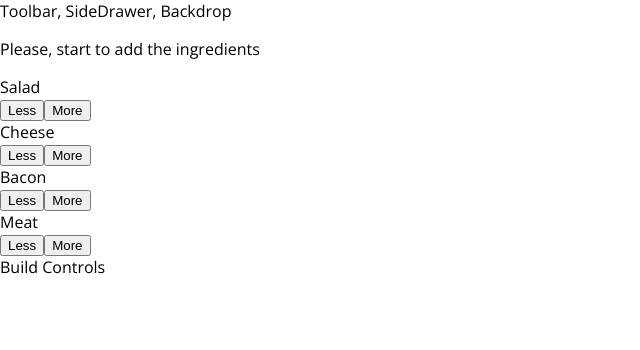
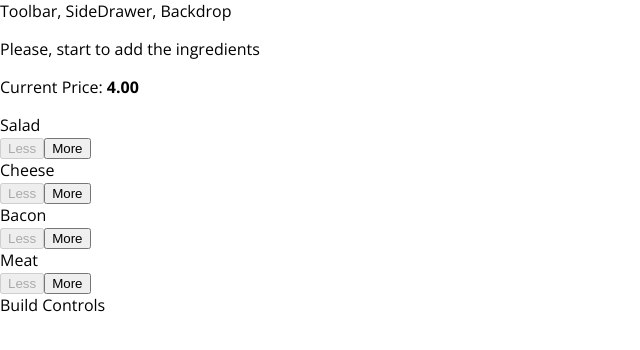
Before and after one commit to marciomarquessouza/burger-shop-react-challenge, a React app: page / in a window 1280 px wide. Shown: the top 350 px of the page, without its empty margins (0-640 px from the left). Built offline with nearby package versions, Linux system fonts and the light colour scheme.

Commit message:
Less and More button and Total Price

```diff
--- a/src/components/Burger/Buildcontrols/BuildControl/BuildControl.js
+++ b/src/components/Burger/Buildcontrols/BuildControl/BuildControl.js
@@ -4,8 +4,16 @@ import classes from './BuildControl.css';
 const buildControl = (props) => (
   <div className={ classes.BuildControl }>
     <div className={ classes.Label }>{ props.label }</div>
-    <button className={ classes.Less }>Less</button>
-    <button className={ classes.More }>More</button>
+    <button
+      className={ classes.Less }
+      onClick={ props.removed }
+      disabled={ props.disabled }
+    >
+      Less
+    </button>
+    <button className={ classes.More } onClick={ props.added }>
+      More
+    </button>
   </div>
 );
 
--- a/src/components/Burger/Buildcontrols/BuildControls.js
+++ b/src/components/Burger/Buildcontrols/BuildControls.js
@@ -11,8 +11,16 @@ const controls = [
 
 const buildControls = (props) => (
   <div className={ classes.BuildControls }>
+    <p>Current Price: <strong>{ props.totalPrice.toFixed(2) }</strong></p>
     { controls.map((ctrl, index) => (
-      <BuildControl key={ index } label={ ctrl.label }></BuildControl>
+      <BuildControl
+        key={ index }
+        label={ ctrl.label }
+        added={ () => props.ingredientAdded(ctrl.type) }
+        removed={ () => props.ingredientDeleted(ctrl.type) }
+        disabled={ props.disabled[ctrl.type] }
+      >
+      </BuildControl>
     )) }
   </div>
 )
--- a/src/components/Burger/Burger.js
+++ b/src/components/Burger/Burger.js
@@ -14,7 +14,6 @@ const burger = (props) => {
   if (impIngredients.length === 0) {
     impIngredients = <p>Please, start to add the ingredients</p>
   }
-  console.log(impIngredients);
   return (
     <div className={ classes.Burger }>
       <BurgerIngredients type="bread-top"></BurgerIngredients>
--- a/src/containers/BurgerBuilder/BurgerBuilder.js
+++ b/src/containers/BurgerBuilder/BurgerBuilder.js
@@ -2,6 +2,13 @@ import React, { Component } from 'react';
 import Aux from '../../hoc/Aux';
 import Burger from '../../components/Burger/Burger';
 import BuildControls from '../../components/Burger/Buildcontrols/BuildControls';
+
+const INGREDIENT_PRICES = {
+  salad: 0.5,
+  bacon: 0.7,
+  cheese: 0.4,
+  meat: 1.3,
+};
 
 class BurgerBuilder extends Component {
   // constructor() {
@@ -13,13 +20,55 @@ class BurgerBuilder extends Component {
       bacon: 0,
       cheese: 0,
       meat: 0,
+    },
+    totalPrice: 4,
+  };
+  addIngredientHandler = (type) => {
+    const oldCount = this.state.ingredients[type];
+    const updateCount = oldCount + 1;
+    const updateIngredients = { ...this.state.ingredients };
+    updateIngredients[type] = updateCount;
+    const priceAddition = INGREDIENT_PRICES[type];
+    const oldPrice = this.state.totalPrice;
+    const newPrice = oldPrice + priceAddition;
+    this.setState({
+      ingredients: updateIngredients,
+      totalPrice: newPrice,
+    });
+  };
+  deleteIngredientHandle = (type) => {
+    const oldCount = this.state.ingredients[type];
+    if (oldCount <= 0) {
+      return;
     }
+    const updateCount = oldCount - 1;
+    const updateIngredients = { ...this.state.ingredients };
+    updateIngredients[type] = updateCount;
+    const priceDeduction = INGREDIENT_PRICES[type];
+    const oldPrice = this.state.totalPrice;
+    const newPrice = oldPrice - priceDeduction;
+    this.setState({
+      ingredients: updateIngredients,
+      totalPrice: newPrice,
+    });
   };
   render() {
+    const disabledInfo = {
+      ...this.state.ingredients
+    };
+    for (let key in disabledInfo) {
+      disabledInfo[key] = disabledInfo[key] <= 0;
+    }
     return(
       <Aux>
         <Burger ingredients={ this.state.ingredients }></Burger>
-        <BuildControls ></BuildControls>
+        <BuildControls
+          ingredientAdded = { this.addIngredientHandler }
+          ingredientDeleted = { this.deleteIngredientHandle }
+          disabled = { disabledInfo }
+          totalPrice = { this.state.totalPrice }
+        >
+        </BuildControls>
         <div>Build Controls</div>
       </Aux>
     );
```
